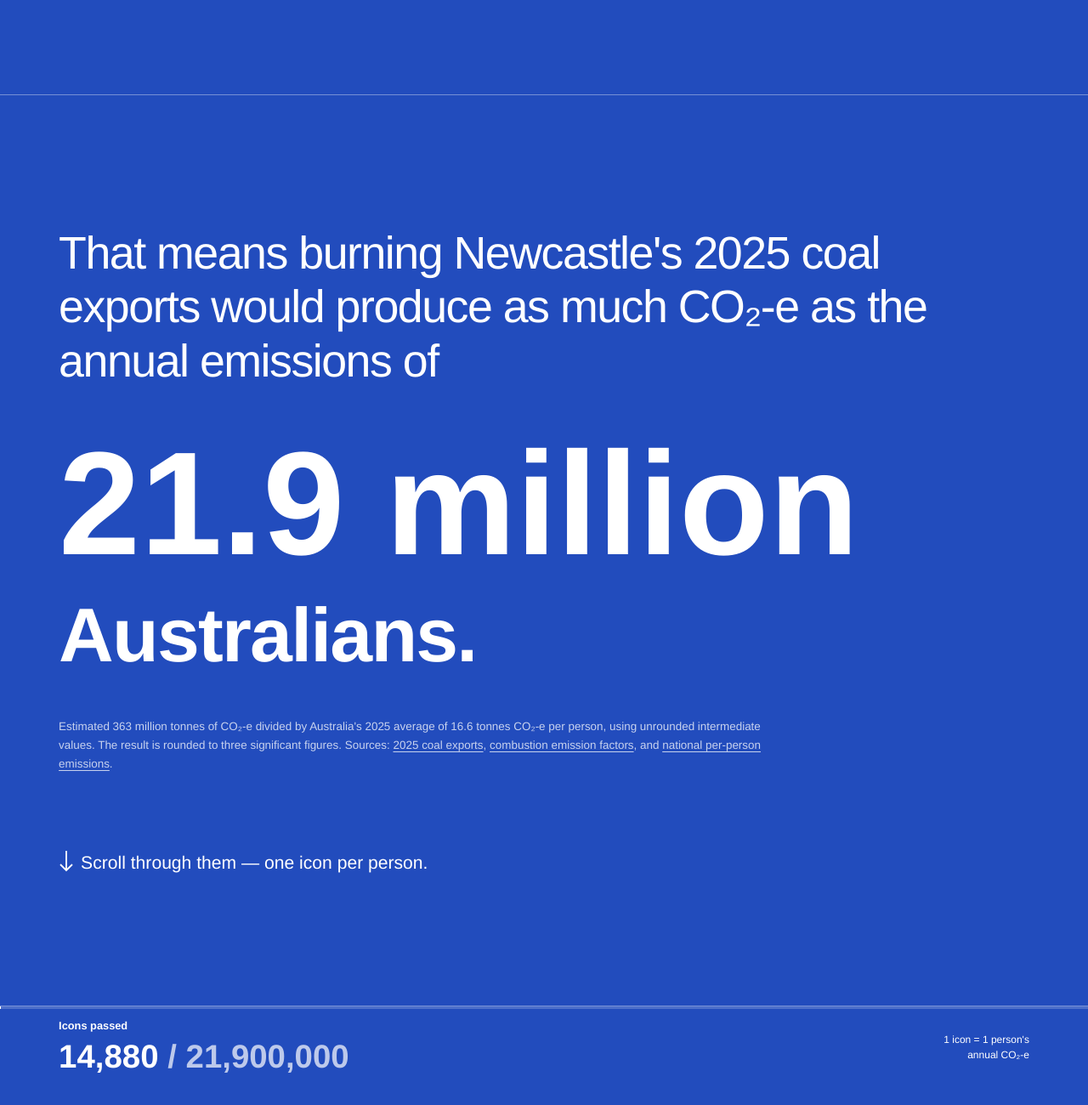
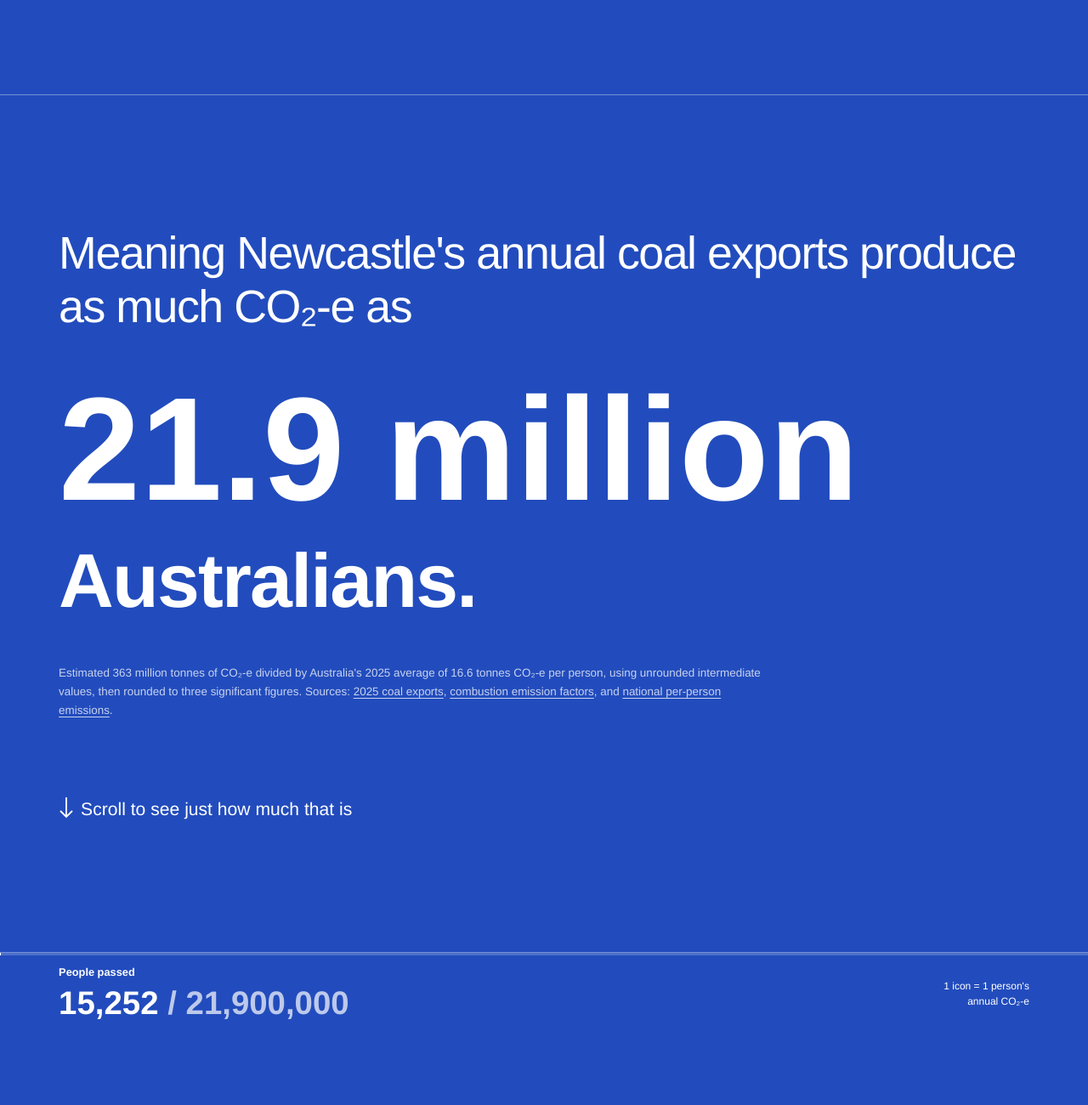
Before and after one commit to climate-defence/emissions, a plain HTML site: page index.html in a window 1280 px wide. Shown: the part 2973-4273 px from the top of the page at 85% size. Drawn offline with Linux system fonts and the light colour scheme.

Commit message:
Minor modifications

```diff
--- a/index.html
+++ b/index.html
@@ -126,18 +126,18 @@
 
     <section class="step frame equivalent" aria-labelledby="equivalent-heading">
       <div class="step-inner">
-        <h2 class="lead" id="equivalent-heading">That means burning Newcastle's 2025 coal exports would produce as much CO₂-e as the annual emissions of</h2>
+        <h2 class="lead" id="equivalent-heading">Meaning Newcastle's annual coal exports produce as much CO₂-e as </h2>
         <p class="metric">21.9 million</p>
         <p class="unit">Australians.</p>
-        <p class="source-note">Estimated 363 million tonnes of CO₂-e divided by Australia's 2025 average of 16.6 tonnes CO₂-e per person, using unrounded intermediate values. The result is rounded to three significant figures. Sources: <a href="https://pon.com.au/wp-content/uploads/2026/04/PON_Annual_Trade_Report_2025-7.pdf#page=3" target="_blank" rel="noopener noreferrer">2025 coal exports</a>, <a href="https://www.dcceew.gov.au/sites/default/files/documents/national-greenhouse-account-factors-2025.pdf#page=15" target="_blank" rel="noopener noreferrer">combustion emission factors</a>, and <a href="https://www.dcceew.gov.au/sites/default/files/documents/quarterly-update-australias-national-greenhouse-gas-inventory-dec-2025.pdf#page=27" target="_blank" rel="noopener noreferrer">national per-person emissions</a>.</p>
-        <p class="handoff"><svg width="18" height="25" viewBox="0 0 18 25" fill="none" aria-hidden="true"><path d="M9 0v22M2 16l7 7 7-7" stroke="currentColor" stroke-width="1.8"/></svg>Scroll through them — one icon per person.</p>
+        <p class="source-note">Estimated 363 million tonnes of CO₂-e divided by Australia's 2025 average of 16.6 tonnes CO₂-e per person, using unrounded intermediate values, then rounded to three significant figures. Sources: <a href="https://pon.com.au/wp-content/uploads/2026/04/PON_Annual_Trade_Report_2025-7.pdf#page=3" target="_blank" rel="noopener noreferrer">2025 coal exports</a>, <a href="https://www.dcceew.gov.au/sites/default/files/documents/national-greenhouse-account-factors-2025.pdf#page=15" target="_blank" rel="noopener noreferrer">combustion emission factors</a>, and <a href="https://www.dcceew.gov.au/sites/default/files/documents/quarterly-update-australias-national-greenhouse-gas-inventory-dec-2025.pdf#page=27" target="_blank" rel="noopener noreferrer">national per-person emissions</a>.</p>
+        <p class="handoff"><svg width="18" height="25" viewBox="0 0 18 25" fill="none" aria-hidden="true"><path d="M9 0v22M2 16l7 7 7-7" stroke="currentColor" stroke-width="1.8"/></svg>Scroll to see just how much that is</p>
       </div>
     </section>
 
     <section class="field" id="field" aria-label="A scrollable field containing 21.9 million standard person icons, each representing one Australian's annual CO₂-equivalent emissions.">
       <div class="field-ui" aria-hidden="true">
         <div class="progress-track"><div class="progress-fill" id="progressFill"></div></div>
-        <div><div class="counter-title">Icons passed</div><div class="counter"><span id="seen">0</span> <span class="counter-total">/ 21,900,000</span></div></div>
+        <div><div class="counter-title">People passed</div><div class="counter"><span id="seen">0</span> <span class="counter-total">/ 21,900,000</span></div></div>
         <div class="counter-side">1 icon = 1 person's<br>annual CO₂-e</div>
       </div>
       <canvas id="crowdCanvas" role="img" aria-label="Human figures repeated 21.9 million times in a scrollable grid."></canvas>
```
